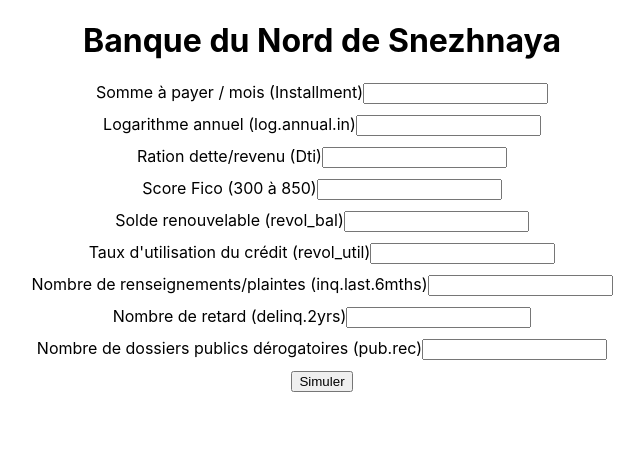
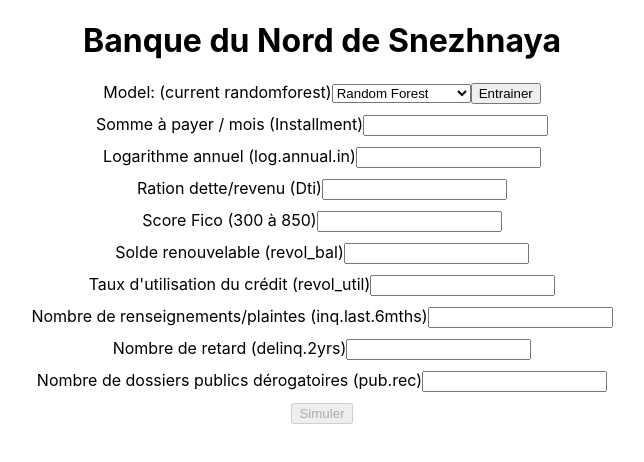
Before and after one commit to AlyssiaPH/IaPretFront, a React (Create React App) app: page / in a window 1280 px wide. Shown: the top 462 px of the page, without its empty margins (318-962 px from the left). Built offline with nearby package versions, Linux system fonts and the light colour scheme.

Commit message:
Create and Fit model is now done

```diff
--- a/src/App.js
+++ b/src/App.js
@@ -5,8 +5,27 @@ function App() {
     const [result, setResult] = useState(undefined);
     const [source, setSource] = useState(undefined);
     const [textResult, setTextResult] = useState(undefined);
+    const [model, setModel] = useState("randomforest");
+    const [resultModel, setResultModel] = useState(undefined);
 
-    const myFunction = async (event) => {
+    const url = "http://localhost:7000"
+
+    const train = async (event) => {
+        event.preventDefault()
+        const createModelResponse = await fetch(url + '/create_model/' + model);
+
+        const createModelresult = await createModelResponse.json();
+        const resultModel = createModelresult.create_model_response.created_model;
+        console.log("Model of Train:", resultModel)
+        setResultModel(resultModel)
+
+        if (createModelresult) {
+            const fitModelResponse = await fetch(url + '/fit_model/' + resultModel)
+            console.log("Model of Fit:", await fitModelResponse.json())
+        }
+    }
+
+    const simulate = async (event) => {
         event.preventDefault();
         let value = undefined
 
@@ -16,8 +35,10 @@ function App() {
             formObject[key] = value;
         });
 
+        console.log("Formulaire: ", formObject)
+
         try {
-            const response = await fetch('http://127.0.0.1:8000/request', {
+            const response = await fetch(url + '/predict/' + resultModel, {
                 method: 'POST',
                 headers: {
                     'Content-Type': 'application/json',
@@ -50,9 +71,21 @@ function App() {
 
     return (
         <div className={"App"}>
-            <form onSubmit={myFunction}>
             <h1>Banque du Nord de Snezhnaya</h1>
-                <p>
+
+            <form onSubmit={train}>
+                <div>
+                    <label>Model: (current {model})</label>
+
+                    <select onChange={(event) => setModel(event.currentTarget.value)}>
+                        <option value={"randomforest"}>Random Forest</option>
+                        <option value={"logisticregression "}>Logistic Regression</option>
+                    </select>
+                    <button type={"submit"}>Entrainer</button>
+                </div>
+            </form>
+
+            <form onSubmit={simulate}>
                 <div className={"inputDiv"}>
                     <label>Somme à payer / mois (Installment)</label>
                     <input id={"installment"} type={"number"} name={"installment"}/>
@@ -89,8 +122,7 @@ function App() {
                     <label>Nombre de dossiers publics dérogatoires (pub.rec)</label>
                     <input id={"pub_rec"} type={"number"} name={"pub_rec"}/>
                 </div>
-                    <button type={"submit"}>Simuler</button>
-                </p>
+                <button disabled={!resultModel} type={"submit"} >Simuler</button>
 
             </form>
             {
@@ -99,7 +131,7 @@ function App() {
                         <p>{textResult}</p>
                         <img src={source}
                              alt={result ? "yes" : "nope"}
-                    style={{maxWidth:"300px"}}/>
+                             style={{maxWidth: "300px"}}/>
                     </div>
                     : ""
             }
```
Lines whose indentation alone changed are shown as unchanged.
